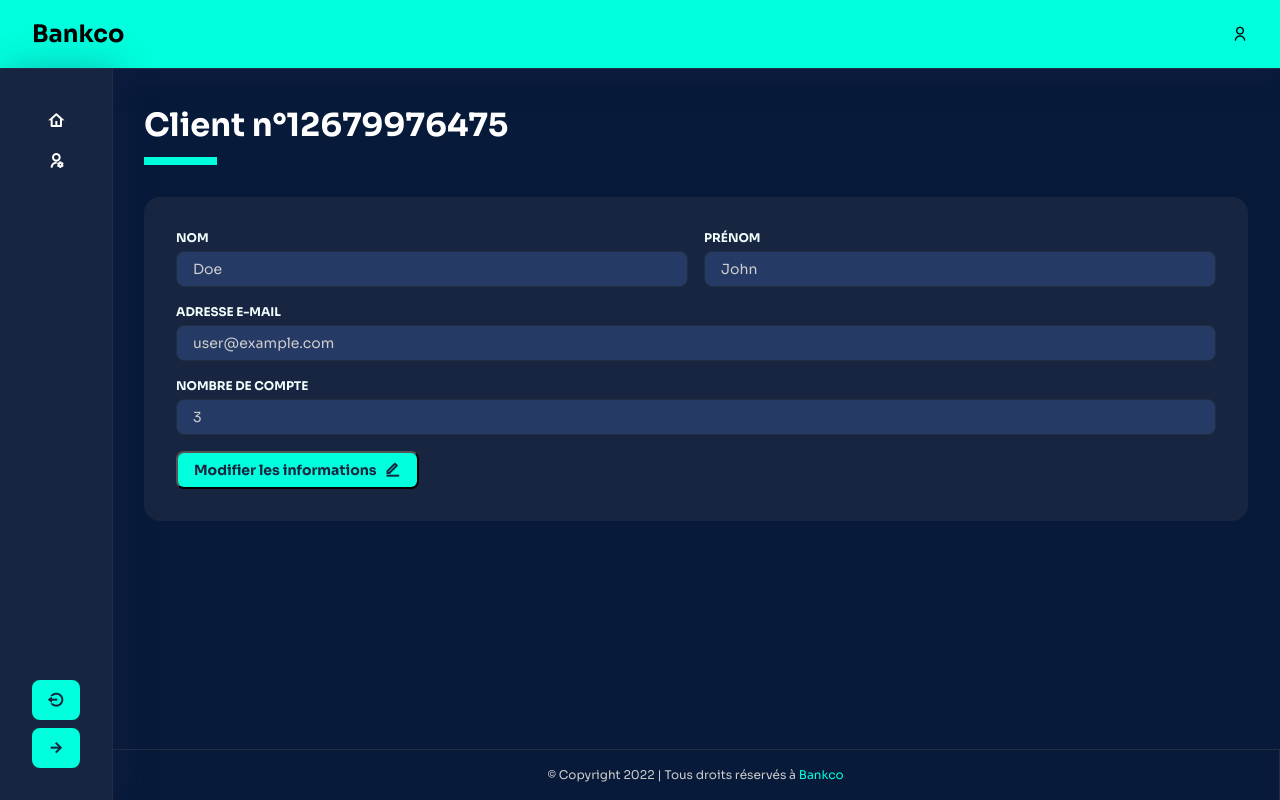
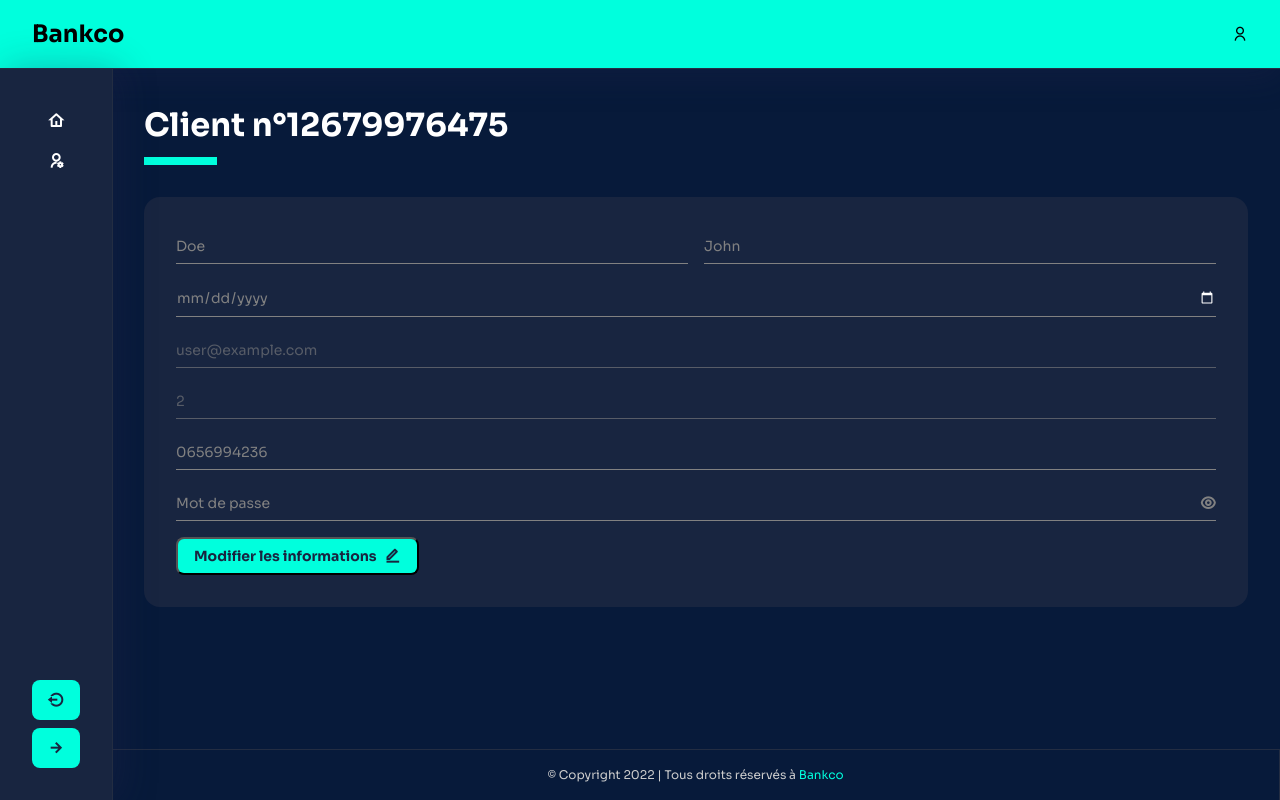
Before and after one commit to SkyyInfinity/bankco-admin, a Vue app: page /clients/10551486994 in a window 1280 px wide. Built offline with nearby package versions, Linux system fonts and the light colour scheme.

Commit message:
change field component & style

```diff
--- a/src/assets/css/variables.css
+++ b/src/assets/css/variables.css
@@ -21,6 +21,7 @@
     --c-text: #fff;
     --c-text-shade: #cdcdcd;
     --c-text-alt: #000;
+    --c-placeholder: #818181;
 
     /* Animation */
     --a-duration: 200ms;
--- a/src/components/ButtonComponent.vue
+++ b/src/components/ButtonComponent.vue
@@ -1,12 +1,16 @@
 <template>
-  <button :disabled="disabled === true" :class="color === 'primary' ? 'button btn-primary' : color === 'secondary' ? 'button btn-secondary' : 'button btn-primary'" v-if="url === undefined"><slot/><i v-if="iconClass" :class="iconClass"></i></button>
-  <router-link :disabled="disabled === true" :class="color === 'primary' ? 'button btn-primary' : color === 'secondary' ? 'button btn-secondary' : 'button btn-primary'" v-else :to="url"><slot/><i v-if="iconClass" :class="iconClass"></i></router-link>
+  <button :class="color === 'primary' ? 'button btn-primary' : color === 'secondary' ? 'button btn-secondary' : 'button btn-primary'" v-if="url === undefined" :disabled="disabled === true"><slot/><i v-if="iconClass" :class="iconClass"></i></button>
+  <router-link
+      :class="color === 'primary' ? 'button btn-primary' : color === 'secondary' ? 'button btn-secondary' : 'button btn-primary'"
+      v-else :to="url"
+      :disabled="disabled === true"
+      ><slot/><i v-if="iconClass" :class="iconClass"></i></router-link>
 </template>
 
 <script>
 /**
  * @HowToUse
- * <ButtonComponent url="/" color="primary" icon-class="ri-arrow-right-line" :disabled="false">Example</ButtonComponent>
+ * <ButtonComponent url="/" color="primary" icon-class="ri-arrow-right-line" disabled>Example</ButtonComponent>
  */
 
 export default {
@@ -49,7 +53,7 @@ export default {
       color: var(--c-tertiary);
     }
     &.btn-secondary:hover {
-      background-color: var(--c-secondary-lighter);
+      background-color: var(--c-secondary-shade);
     }
     &[disabled=true] {
       background-color: #888;
--- a/src/components/ClientCardComponent.vue
+++ b/src/components/ClientCardComponent.vue
@@ -15,7 +15,7 @@
         <label class="card-label">Numéro de client</label>
       </div>
       <div class="client-card-content">
-        <p class="card-value client-card-header__number"><mark title="Copier" @click="copyText">{{ client.clientNumber }}</mark></p>
+        <p class="card-value client-card-header__number"><mark title="Copier le texte" @click="copyText">{{ client.clientNumber }}</mark></p>
       </div>
     </div>
     <!--  Client name -->
@@ -109,10 +109,15 @@ export default {
     }
     mark {
       padding: 4px 16px;
-      background-color: rgba(var(--c-primary-rgb), 0.5);
+      background-color: var(--c-secondary);
       border-radius: 4px;
-      color: var(--c-text-alt);
+      color: var(--c-text-shade);
       cursor: pointer;
+      transition: var(--a-transition);
+
+      &:hover {
+        background-color: var(--c-secondary-shade);
+      }
     }
     p {
       color: var(--c-text-shade);
--- a/src/components/FieldComponent.vue
+++ b/src/components/FieldComponent.vue
@@ -1,8 +1,16 @@
 <template>
   <div class="field">
-    <label :for="name ? name : 'input'">{{ name }}</label>
-    <input v-if="type !== 'textarea'" :id="name ? name : 'input'" :type="type ? type : 'text'" :value="value">
-    <textarea v-if="type === 'textarea'" :id="name ? name : 'input'"></textarea>
+    <textarea v-if="type === 'textarea'" name="" :id="name ? name : 'input'" :placeholder="text" :disabled="disabled === true"></textarea>
+
+    <input v-else-if="type === 'password'" :id="name ? name : 'input'" class="password-field" type="password" :value="value" :placeholder="text" :disabled="disabled === true">
+
+    <input v-else-if="type === 'tel'" :id="name ? name : 'input'" type="tel" :value="value" :placeholder="text" pattern="^[0-9]{10}$" size="10" :disabled="disabled === true">
+
+    <input v-else :id="name ? name : 'input'" :type="type ? type : 'text'" :value="value" :placeholder="text" :disabled="disabled === true">
+
+    <ButtonComponent @click="togglePasswordVisibility" class="show-password" v-if="type === 'password'" color="secondary" iconClass="ri-eye-line"/>
+
+    <div class="line"></div>
   </div>
 </template>
 
@@ -12,51 +20,128 @@
  * <FieldComponent type="text" name="adresse e-mail" value="user@example.com"/>
  */
 
+import ButtonComponent from "@/components/ButtonComponent";
+
 export default {
   name: "FieldComponent",
+  components: {
+    ButtonComponent
+  },
+
   props: {
     type: String,
     name: String,
-    value: String
+    value: String,
+    disabled: Boolean,
+    text: String
+  },
+  methods: {
+    togglePasswordVisibility(el) {
+      el.preventDefault();
+
+      const PASSWORD_INPUT = document.querySelector('.password-field');
+      const TOGGLE_BUTTON = el.target;
+
+      if(TOGGLE_BUTTON.classList.contains('ri-eye-line')) {
+        PASSWORD_INPUT.setAttribute('type', 'text');
+        TOGGLE_BUTTON.classList.remove('ri-eye-line');
+        TOGGLE_BUTTON.classList.add('ri-eye-off-line');
+      } else {
+        PASSWORD_INPUT.setAttribute('type', 'password');
+        TOGGLE_BUTTON.classList.remove('ri-eye-off-line');
+        TOGGLE_BUTTON.classList.add('ri-eye-line');
+      }
+    }
   }
 }
 </script>
 
 <style lang="scss" scoped>
   .field {
+    position: relative;
     display: flex;
     flex-direction: column;
     gap: 4px;
 
-    label {
-      font-size: 12px;
-      font-weight: bold;
-      text-transform: uppercase;
-      cursor: pointer;
-    }
     input, textarea {
       //reset
       outline: none;
       box-shadow: none;
       width: 100%;
+      border: none;
 
       //style
-      padding: 8px 16px;
-      border-radius: 8px;
-      background-color: var(--c-secondary-lighter);
-      color: var(--c-text-shade);
-      border: 1px solid var(--c-border);
+      padding: 8px 0;
+      background-color: transparent;
+      color: var(--c-placeholder);
+      border-bottom: 1px solid var(--c-placeholder);
       transition: var(--a-transition);
 
+      &::-webkit-calendar-picker-indicator {
+        filter: invert(1);
+      }
+      &::placeholder {
+        color: var(--c-placeholder);
+        transition: var(--a-transition);
+      }
+      &:hover {
+        border-color: #9f9f9f;
+        color: var(--c-tertiary);
+
+        &::placeholder {
+          color: var(--c-tertiary);
+        }
+      }
       &:focus {
-        //box-shadow: 0 0 0 3px rgba(var(--c-primary-rgb), 0.3);
-        border-color: var(--c-primary);
         color: var(--c-tertiary);
+
+        &::placeholder {
+          color: var(--c-tertiary);
+        }
+        &~ .line {
+          transform: scaleX(1);
+        }
+      }
+      &[disabled] {
+        opacity: 0.6;
+        pointer-events: none;
+        cursor: not-allowed;
       }
     }
+    .line {
+      position: absolute;
+      bottom: 0;
+      left: 0;
+      width: 100%;
+      height: 1px;
+      background-color: var(--c-primary);
+      transform: scaleX(0);
+      transform-origin: left;
+      transition: var(--a-transition);
+    }
+
     textarea {
       height: 350px;
       resize: vertical;
     }
+    .password-field {
+      position: relative;
+      padding-right: calc(16px * 2);
+    }
+    .show-password {
+      position: absolute;
+      top: calc(50% - 1px);
+      right: 0;
+      transform: translateY(-50%);
+      border: 0;
+      background-color: transparent !important;
+      padding: 0 !important;
+      color: var(--c-placeholder);
+
+      &:hover {
+        background-color: transparent !important;
+        color: var(--c-tertiary);
+      }
+    }
   }
 </style>
--- a/src/components/layouts/SidebarComponent.vue
+++ b/src/components/layouts/SidebarComponent.vue
@@ -9,7 +9,7 @@
     <div class="optional-links">
       <ul>
         <li class="logout-item">
-          <ButtonComponent title="Déconnexion" class="logout-btn" url="/" icon-class="ri-logout-circle-line" :disabled="false"><span class="nav-label">Déconnexion</span></ButtonComponent>
+          <ButtonComponent title="Déconnexion" class="logout-btn" url="/" icon-class="ri-logout-circle-line"><span class="nav-label">Déconnexion</span></ButtonComponent>
         </li>
         <li>
           <ButtonComponent @click="toggleMenu" class="icon-only menu-control" icon-class="ri-arrow-left-line"/>
--- a/src/views/ClientView.vue
+++ b/src/views/ClientView.vue
@@ -8,8 +8,11 @@
             <FieldComponent type="text" name="nom" value="Doe"/>
             <FieldComponent type="text" name="prénom" value="John"/>
           </div>
-          <FieldComponent type="email" name="adresse e-mail" value="user@example.com"/>
-          <FieldComponent type="number" name="nombre de compte" value="3"/>
+          <FieldComponent type="date" name="birthdate" text="Date de naissance" :value="client.birthdate"/>
+          <FieldComponent type="email" name="email" text="Adresse e-mail" :value="client.email" disabled/>
+          <FieldComponent type="number" name="number-of-account" text="Nombre de compte" :value="client.numberOfAccount.toString()" disabled/>
+          <FieldComponent type="tel" name="phone" text="Numéro de téléphone" :value="client.phone"/>
+          <FieldComponent type="password" name="password" text="Mot de passe"/>
           <ButtonComponent iconClass="ri-edit-line">Modifier les informations</ButtonComponent>
         </form>
       </div>
@@ -38,6 +41,12 @@ export default {
         clientNumber: 12679976475,
         firstName: 'Emmanuel',
         lastName: 'Macron',
+        birthdate: '08/10/1984',
+        email: 'user@example.com',
+        phone: '0656994236',
+        address: '37 rue de la victoire',
+        city: 'Lille',
+        country: 'France',
         numberOfAccount: 2
       }
     }
```
